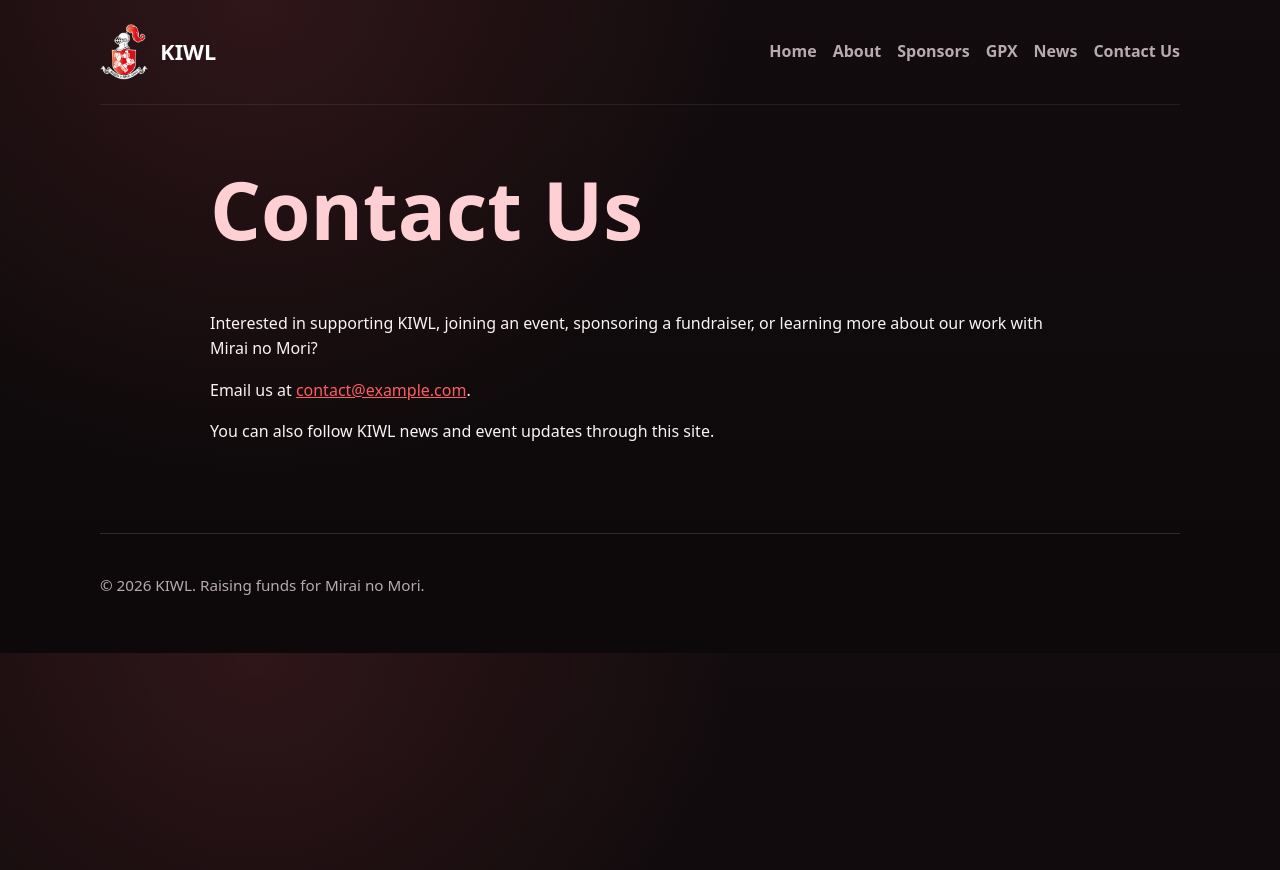
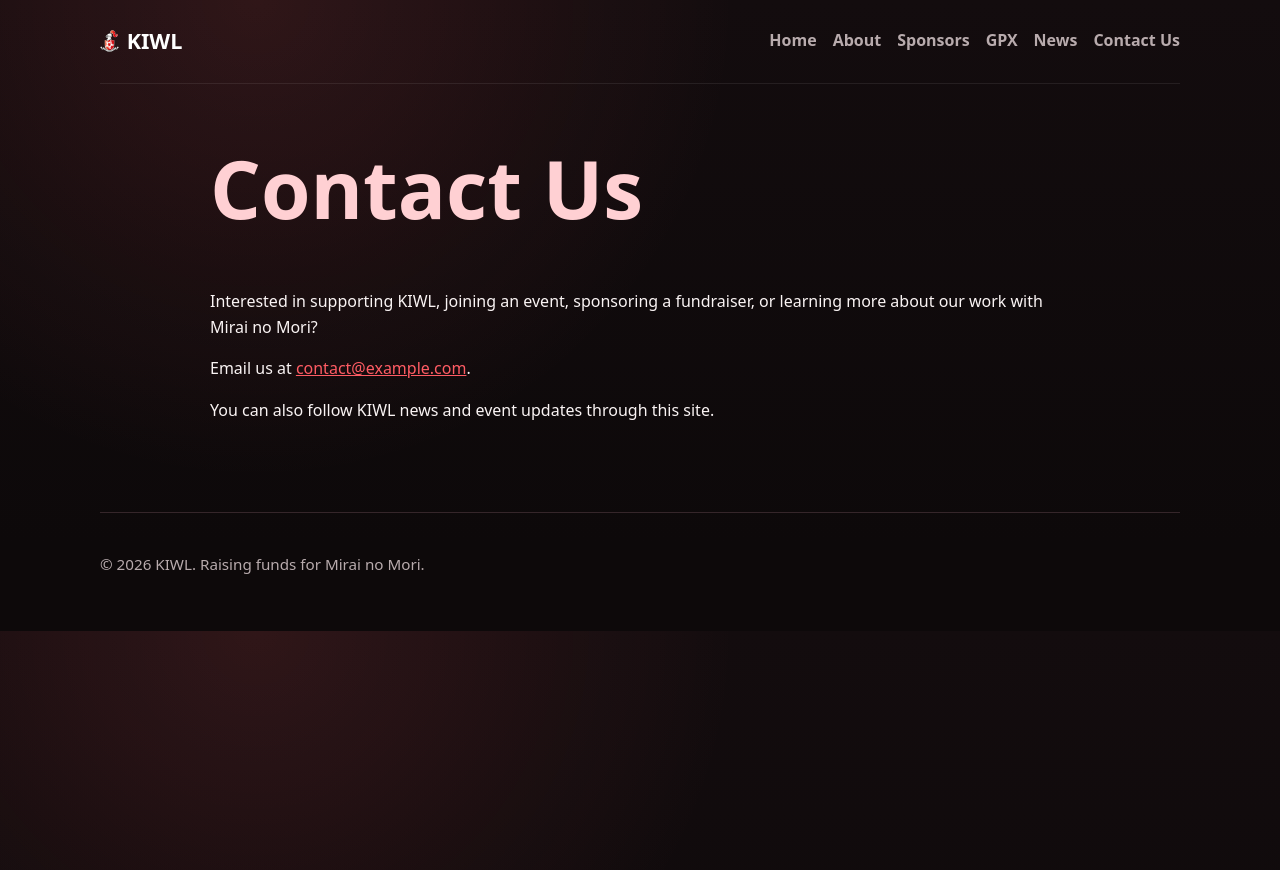
Before and after one commit to KIWL-Japan/kiwl, a Jekyll site: the page built from contact.md, in a window 1280 px wide. Shown: the top 870 px of the page. Built offline with Jekyll 4.4.1, drawn with Linux system fonts in a browser that asks for light colours.

Commit message:
Scale header crest to match KIWL text

```diff
--- a/assets/css/style.scss
+++ b/assets/css/style.scss
@@ -55,7 +55,7 @@ a {
   display: inline-flex;
   align-items: center;
   flex-shrink: 0;
-  gap: 12px;
+  gap: 8px;
   color: #ffffff;
   font-size: 1.35rem;
   font-weight: 800;
@@ -65,7 +65,7 @@ a {
 .site-logo {
   display: block;
   width: auto;
-  height: clamp(40px, 6vw, 56px);
+  height: 1em;
   object-fit: contain;
 }
 
```
